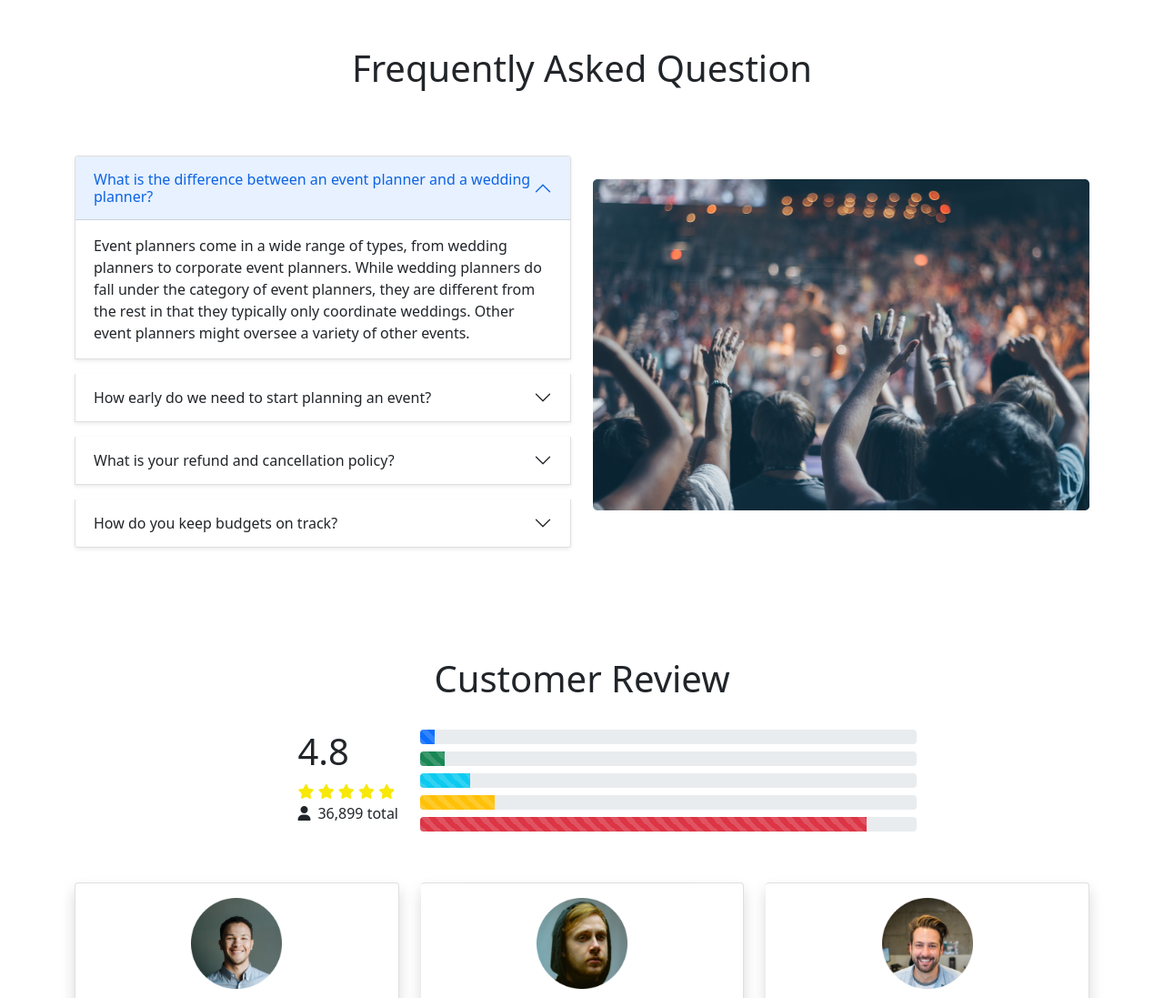
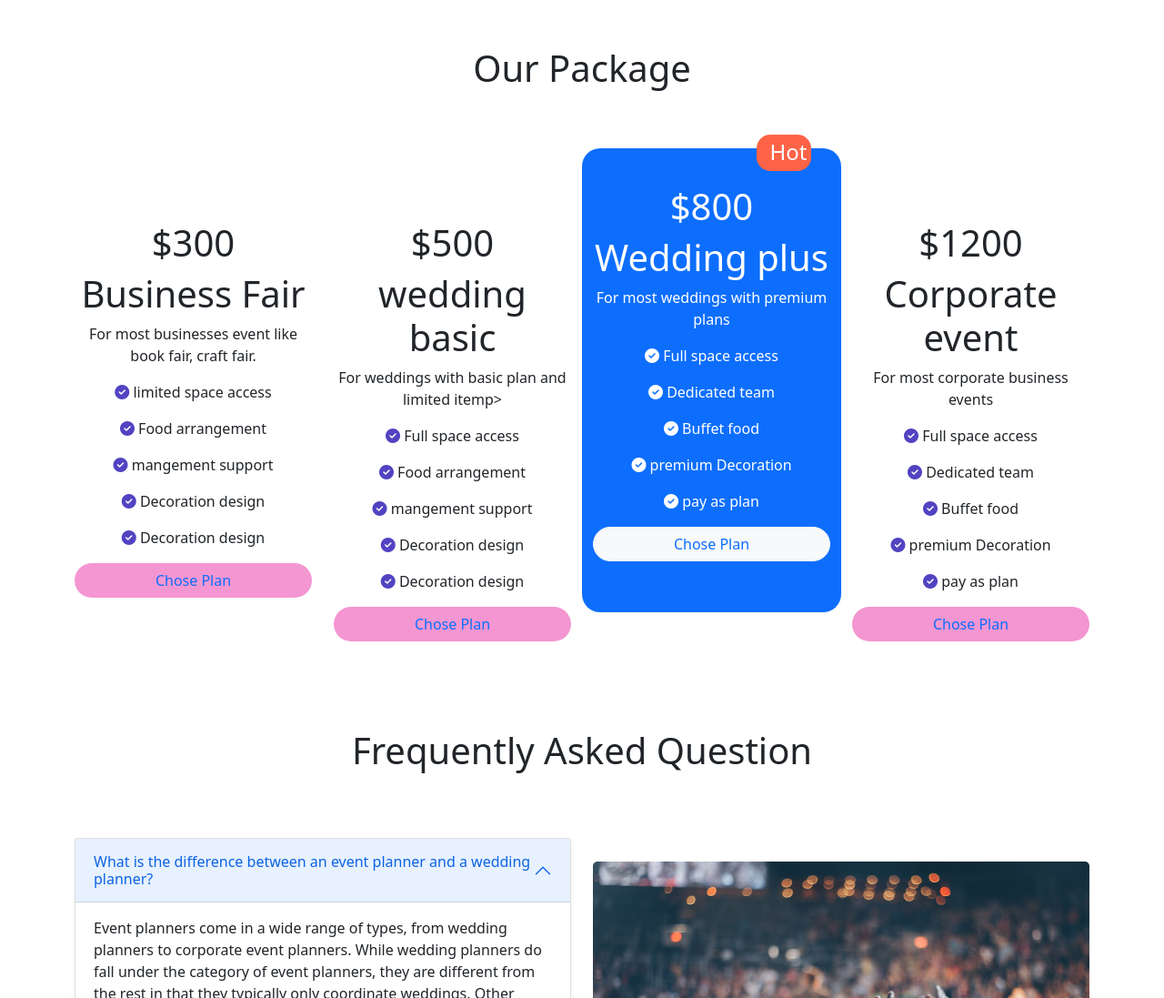
Before and after one commit to tanverrana/convention-center-bootstrap, a plain HTML site: page index.html in a window 1280 px wide. Shown: the part 620-1717 px from the top of the page at 91% size. Drawn offline with nearby package versions, Linux system fonts and the light colour scheme.

Commit message:
our package section

```diff
--- a/index.html
+++ b/index.html
@@ -116,10 +116,90 @@
         </section>
     </header>
     <main>
+        <!-- Our Package -->
+        <section>
+            <div class="container">
+                <div>
+                    <div class="toast align-items-center" role="alert" aria-live="assertive" aria-atomic="true">
+                        <div class="d-flex">
+                            <div class="toast-body">
+                                Hello, world! This is a toast message.loremldfkj
+                            </div>
+                            <button type="button" class="btn-close me-2 m-auto" data-bs-dismiss="toast"
+                                aria-label="Close"></button>
+                        </div>
+                    </div>
+                </div>
+                <h1 class="py-5 my-5 text-center">Our Package</h1>
+                <div class="row text-center pt-5">
+                    <div class="col-3">
+                        <h1>$300</h1>
+                        <h1>Business Fair</h1>
+                        <p>For most businesses event
+                            like book fair, craft fair.</p>
+                        <p><i class="fas fa-check-circle tick-color"></i> limited space access</p>
+                        <p><i class="fas fa-check-circle tick-color"></i> Food arrangement</p>
+                        <p><i class="fas fa-check-circle tick-color"></i> mangement support</p>
+                        <p><i class="fas fa-check-circle tick-color"></i> Decoration design</p>
+                        <p><i class="fas fa-check-circle tick-color"></i> Decoration design</p>
+                        <div class="d-grid pb-5  mx-auto">
+                            <button class="btn rounded-pill text-primary chose-plan-btn">Chose Plan</button>
+                        </div>
+                    </div>
+                    <div class="col-3">
+                        <h1>$500</h1>
+                        <h1>wedding basic</h1>
+                        <p>For weddings with basic plan
+                            and limited itemp>
+                        <p><i class="fas fa-check-circle tick-color"></i> Full space access</p>
+                        <p><i class="fas fa-check-circle tick-color"></i> Food arrangement</p>
+                        <p><i class="fas fa-check-circle tick-color"></i> mangement support</p>
+                        <p><i class="fas fa-check-circle tick-color"></i> Decoration design</p>
+                        <p><i class="fas fa-check-circle tick-color"></i> Decoration design</p>
+                        <div class="d-grid pb-5  mx-auto">
+                            <button class="btn rounded-pill text-primary chose-plan-btn">Chose Plan</button>
+                        </div>
+                    </div>
+                    <!-- Marking Price -->
+                    <div class="col-3 bg-primary text-white" id="marking-package">
+                        <div class="">
+                            <div class="" id="hot-button">
+                                <h4 class="text-white">Hot</h4>
+                            </div>
+                            <h1>$800</h1>
+                            <h1>Wedding plus</h1>
+                            <p>For most weddings with premium plans</p>
+                            <p><i class="fas fa-check-circle "></i> Full space access</p>
+                            <p><i class="fas fa-check-circle "></i> Dedicated team</p>
+                            <p><i class="fas fa-check-circle "></i> Buffet food</p>
+                            <p><i class="fas fa-check-circle "></i> premium Decoration</p>
+                            <p><i class="fas fa-check-circle"></i> pay as plan</p>
+                            <div class="d-grid pb-5  mx-auto">
+                                <button class="btn btn-light rounded-pill text-primary">Chose Plan</button>
+                            </div>
+                        </div>
+                    </div>
+                    <div class="col-3">
+                        <h1>$1200</h1>
+                        <h1>Corporate event</h1>
+                        <p>For most corporate business
+                            events</p>
+                        <p><i class="fas fa-check-circle tick-color"></i> Full space access</p>
+                        <p><i class="fas fa-check-circle tick-color"></i> Dedicated team</p>
+                        <p><i class="fas fa-check-circle tick-color"></i> Buffet food</p>
+                        <p><i class="fas fa-check-circle tick-color"></i> premium Decoration</p>
+                        <p><i class="fas fa-check-circle tick-color"></i> pay as plan</p>
+                        <div class="d-grid pb-5  mx-auto">
+                            <button class="btn rounded-pill text-primary chose-plan-btn">Chose Plan</button>
+                        </div>
+                    </div>
+                </div>
+            </div>
+        </section>
         <!-- FAQ Section -->
         <section>
             <div class="container py-5">
-                <h1 class="text-center py-5">Frequently Asked Question</h1>
+                <h1 class="text-center pb-5">Frequently Asked Question</h1>
                 <div class="row">
                     <div class="col">
                         <div class="accordion" id="accordionPanelsStayOpenExample">
--- a/style.css
+++ b/style.css
@@ -1,3 +1,27 @@
+#marking-package{
+    position: relative;
+    top: -80px;
+    border-radius: 20px;
+}
+#hot-button{
+    position: relative;
+    top: -15px;
+    left: 180px;
+    height: 40px;
+    width: 60px;
+    padding-left: 10px;
+    padding-top: 5px;
+    border-radius: 15px;
+    background-color: tomato;
+}
+/* Chose Plan Button  */
+.chose-plan-btn{
+    background-color: #F496D1;
+}
+/* Tick Color */
+.tick-color{
+    color: #5243C2;
+}
 .client-img{
     height: 100px;
     width: 100px;
```
